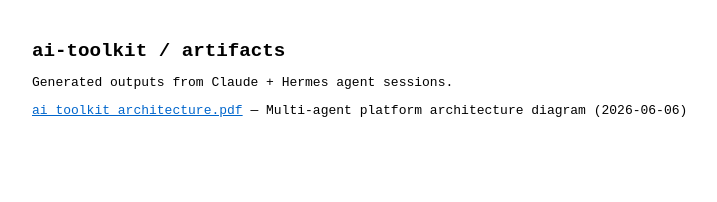
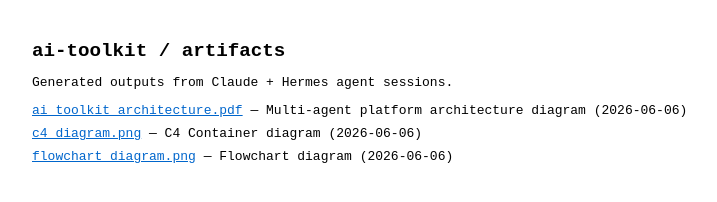
Before and after one commit to kellmat74/ai-toolkit, a plain HTML site: page index.html in a window 1280 px wide. Shown: the whole page, without its empty margins (208-925 px from the left). Drawn offline with Linux system fonts and the light colour scheme.

Commit message:
Add C4 and flowchart Mermaid diagrams

```diff
--- a/index.html
+++ b/index.html
@@ -17,6 +17,8 @@
   <p>Generated outputs from Claude + Hermes agent sessions.</p>
   <ul>
     <li><a href="ai_toolkit_architecture.pdf">ai_toolkit_architecture.pdf</a> &mdash; Multi-agent platform architecture diagram (2026-06-06)</li>
+    <li><a href="c4_diagram.png">c4_diagram.png</a> &mdash; C4 Container diagram (2026-06-06)</li>
+    <li><a href="flowchart_diagram.png">flowchart_diagram.png</a> &mdash; Flowchart diagram (2026-06-06)</li>
   </ul>
 </body>
 </html>
```
Also changed, not shown: c4_diagram.png (added), flowchart_diagram.png (added).
